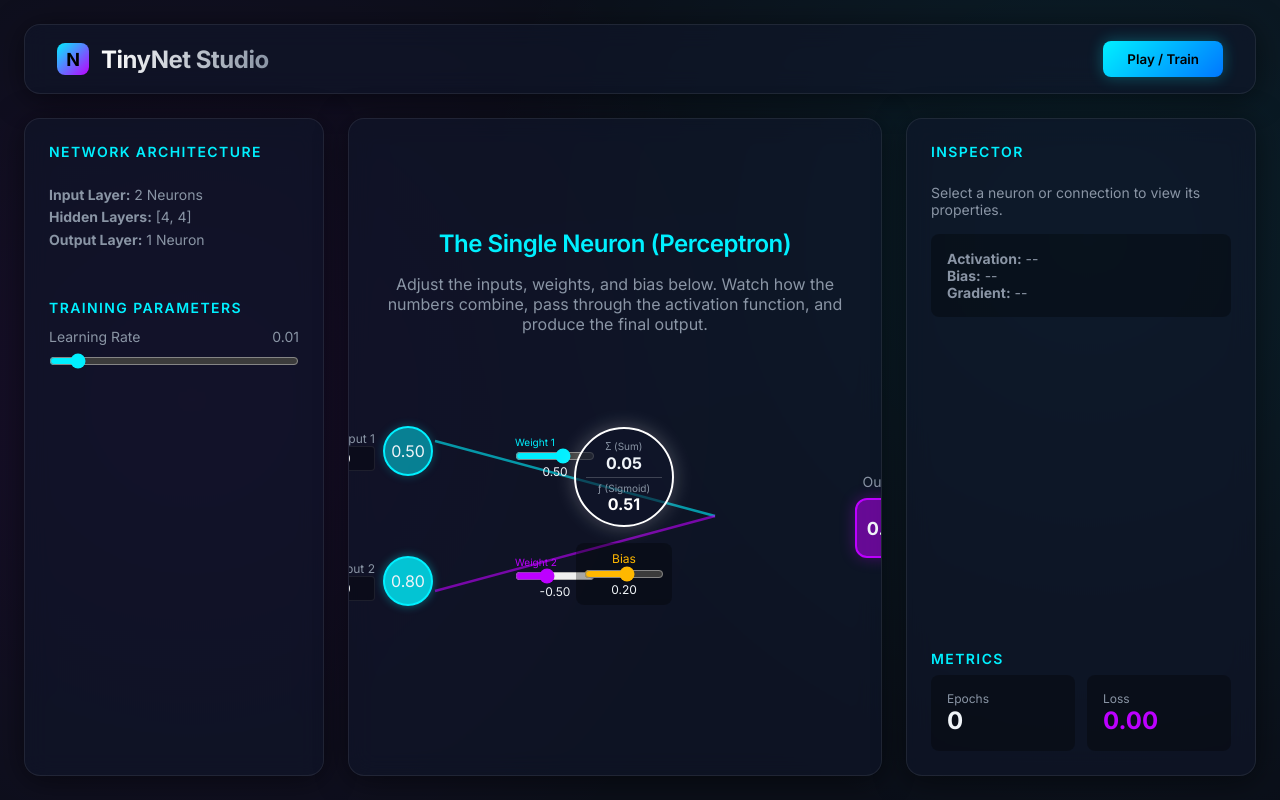
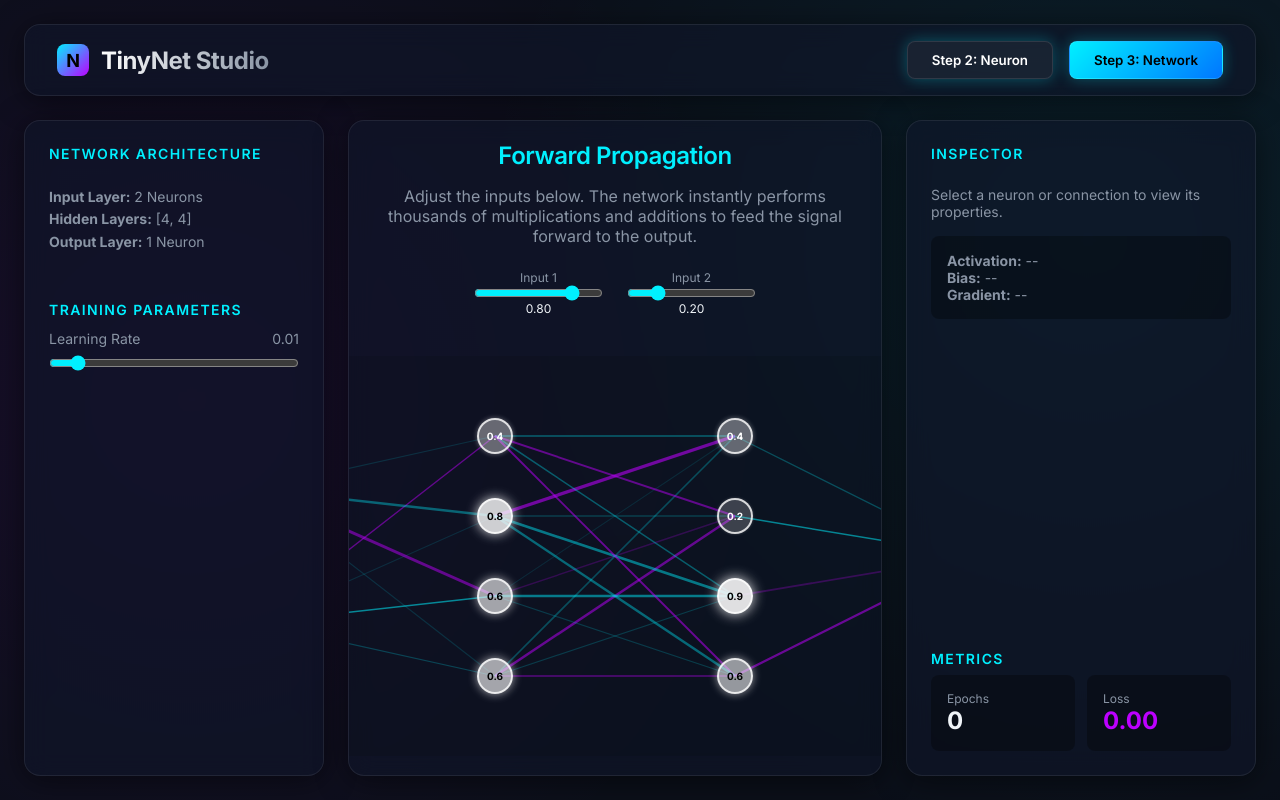
Before and after one commit to MatthewLavine/tinynet, a React (Vite) app: page / in a window 1280 px wide. Built offline with nearby package versions, Linux system fonts and the light colour scheme.

Commit message:
Step 3: Forward Propagation

```diff
--- a/src/App.tsx
+++ b/src/App.tsx
@@ -1,10 +1,12 @@
 import { useState } from 'react';
 import './App.css';
 import PerceptronVisualizer from './components/PerceptronVisualizer';
+import NetworkVisualizer from './components/NetworkVisualizer';
 
 function App() {
   const [learningRate, setLearningRate] = useState(0.01);
   const [epochs, setEpochs] = useState(0);
+  const [currentStep, setCurrentStep] = useState(3);
 
   return (
     <div className="app-container">
@@ -14,7 +16,24 @@ function App() {
           <h1 className="logo-text">TinyNet Studio</h1>
         </div>
         <div className="header-controls">
-          <button className="btn-primary">Play / Train</button>
+           <button
+             className="btn-primary"
+             style={{
+               background: currentStep === 2 ? 'linear-gradient(135deg, var(--accent-primary), #0077ff)' : 'rgba(255,255,255,0.05)',
+               color: currentStep === 2 ? '#000' : '#fff',
+               border: '1px solid rgba(255,255,255,0.1)'
+             }}
+             onClick={() => setCurrentStep(2)}
+           >Step 2: Neuron</button>
+           <button
+             className="btn-primary"
+             style={{
+               background: currentStep === 3 ? 'linear-gradient(135deg, var(--accent-primary), #0077ff)' : 'rgba(255,255,255,0.05)',
+               color: currentStep === 3 ? '#000' : '#fff',
+               border: '1px solid rgba(255,255,255,0.1)'
+             }}
+             onClick={() => setCurrentStep(3)}
+           >Step 3: Network</button>
         </div>
       </header>
 
@@ -52,7 +71,8 @@ function App() {
 
         {/* Center: Main Visualization Canvas */}
         <section className="canvas-container glass-panel">
-          <PerceptronVisualizer />
+          {currentStep === 2 && <PerceptronVisualizer />}
+          {currentStep === 3 && <NetworkVisualizer />}
         </section>
 
         {/* Right Sidebar: Inspector & Loss Data */}
--- /dev/null
+++ b/src/components/NetworkVisualizer.tsx
@@ -0,0 +1,145 @@
+import { useState, useMemo } from 'react';
+import { Network } from '../nn/Network';
+
+export default function NetworkVisualizer() {
+  const architecture = [2, 4, 4, 1];
+
+  // Create a stable network instance
+  const network = useMemo(() => new Network(architecture), []);
+
+  // Interactive inputs
+  const [inputs, setInputs] = useState<number[]>([0.8, 0.2]);
+
+  // Run forward propagation
+  const { activations } = network.forward(inputs);
+
+  // Layout calculations
+  const layerWidth = 800; // Total width for the graph
+  const layerHeight = 400; // Total height for the graph
+  const xOffset = layerWidth / (architecture.length - 1);
+
+  // Calculate coordinates for all nodes to draw connections easily
+  const nodePositions: { x: number; y: number; layerIdx: number; nodeIdx: number; activation: number }[][] = [];
+
+  architecture.forEach((layerSize, layerIdx) => {
+    const layerPositions = [];
+    // Calculate X coordinate based on layer index
+    // Keep some padding on left and right
+    const paddingX = 40;
+    const actualWidth = layerWidth - paddingX * 2;
+    const x = paddingX + (layerIdx * (actualWidth / (architecture.length - 1)));
+
+    const ySpacing = layerHeight / (layerSize + 1);
+
+    for (let i = 0; i < layerSize; i++) {
+      const y = (i + 1) * ySpacing;
+      layerPositions.push({
+        x,
+        y,
+        layerIdx,
+        nodeIdx: i,
+        activation: activations[layerIdx][i]
+      });
+    }
+    nodePositions.push(layerPositions);
+  });
+
+  return (
+    <div style={{ display: 'flex', flexDirection: 'column', alignItems: 'center', width: '100%', gap: '24px', padding: '16px' }}>
+      <h2 style={{ color: 'var(--accent-primary)', marginBottom: '-8px' }}>Forward Propagation</h2>
+      <p style={{ color: 'var(--text-secondary)', textAlign: 'center', maxWidth: '600px' }}>
+        Adjust the inputs below. The network instantly performs thousands of multiplications and additions to feed the signal forward to the output.
+      </p>
+
+      {/* Input Controls */}
+      <div style={{ display: 'flex', gap: '24px', marginBottom: '16px' }}>
+        {inputs.map((val, idx) => (
+          <div key={`input-ctrl-${idx}`} style={{ display: 'flex', flexDirection: 'column', alignItems: 'center' }}>
+            <span style={{ fontSize: '12px', color: 'var(--text-secondary)' }}>Input {idx + 1}</span>
+            <input
+              type="range" min="0" max="1" step="0.01"
+              value={val}
+              onChange={(e) => {
+                const newInputs = [...inputs];
+                newInputs[idx] = parseFloat(e.target.value);
+                setInputs(newInputs);
+              }}
+              style={{ accentColor: 'var(--accent-primary)' }}
+            />
+            <span style={{ fontSize: '12px' }}>{val.toFixed(2)}</span>
+          </div>
+        ))}
+      </div>
+
+      {/* Network Graph */}
+      <div style={{ position: 'relative', width: `${layerWidth}px`, height: `${layerHeight}px`, background: 'rgba(0,0,0,0.1)', borderRadius: '16px', overflow: 'hidden' }}>
+
+        {/* Draw connections (lines) first so they are behind nodes */}
+        <svg style={{ position: 'absolute', top: 0, left: 0, width: '100%', height: '100%', pointerEvents: 'none' }}>
+          {network.layers.map((layer, lIdx) => {
+            const currentLayerIdx = lIdx + 1;
+            const prevLayerIdx = lIdx;
+
+            return layer.neurons.map((neuron, nIdx) => {
+              const targetNode = nodePositions[currentLayerIdx][nIdx];
+
+              return neuron.weights.map((weight, wIdx) => {
+                const sourceNode = nodePositions[prevLayerIdx][wIdx];
+
+                // Color based on weight sign
+                const color = weight > 0 ? "var(--accent-primary)" : "var(--accent-secondary)";
+                // Opacity based on how strong the weight is
+                const opacity = Math.min(1, Math.abs(weight) * 0.5 + 0.1);
+                // Highlight line if signal is flowing through it (source activation * weight is large)
+                const signalStrength = Math.abs(sourceNode.activation * weight);
+                const strokeWidth = 1 + signalStrength * 3;
+
+                return (
+                  <line
+                    key={`line-${lIdx}-${nIdx}-${wIdx}`}
+                    x1={sourceNode.x} y1={sourceNode.y}
+                    x2={targetNode.x} y2={targetNode.y}
+                    stroke={color}
+                    strokeWidth={strokeWidth}
+                    opacity={opacity}
+                  />
+                );
+              });
+            });
+          })}
+        </svg>
+
+        {/* Draw Nodes */}
+        {nodePositions.map((layer, lIdx) => (
+          layer.map((node) => {
+            const isInput = lIdx === 0;
+            const isOutput = lIdx === architecture.length - 1;
+            const baseColor = isInput ? '0, 240, 255' : (isOutput ? '189, 0, 255' : '255, 255, 255');
+
+            return (
+              <div
+                key={`node-${node.layerIdx}-${node.nodeIdx}`}
+                style={{
+                  position: 'absolute',
+                  left: `${node.x}px`,
+                  top: `${node.y}px`,
+                  transform: 'translate(-50%, -50%)',
+                  width: '36px', height: '36px',
+                  borderRadius: '50%',
+                  background: `rgba(${baseColor}, ${Math.max(0.1, node.activation)})`,
+                  border: `2px solid rgba(${baseColor}, 0.8)`,
+                  display: 'flex', alignItems: 'center', justifyContent: 'center',
+                  fontSize: '10px', fontWeight: 'bold', color: node.activation > 0.5 ? '#000' : '#fff',
+                  boxShadow: `0 0 ${node.activation * 15}px rgba(${baseColor}, ${node.activation})`,
+                  zIndex: 10
+                }}
+              >
+                {node.activation.toFixed(1)}
+              </div>
+            );
+          })
+        ))}
+      </div>
+    </div>
+  );
+}
--- /dev/null
+++ b/src/nn/Network.ts
@@ -0,0 +1,51 @@
+import { Perceptron } from './Perceptron';
+
+export class Layer {
+  neurons: Perceptron[];
+
+  constructor(numNeurons: number, numInputsPerNeuron: number) {
+    this.neurons = Array.from({ length: numNeurons }, () => new Perceptron(numInputsPerNeuron));
+  }
+
+  // Calculate the outputs of all neurons in this layer
+  forward(inputs: number[]): number[] {
+    return this.neurons.map(neuron => neuron.forward(inputs).output);
+  }
+}
+
+export class Network {
+  layers: Layer[];
+  architecture: number[];
+
+  // e.g. [2, 4, 4, 1] -> 2 inputs, two hidden layers of 4, 1 output
+  constructor(layerSizes: number[]) {
+    this.architecture = layerSizes;
+    this.layers = [];
+
+    // The first element is the input layer size.
+    // Actual processing layers start from index 1.
+    for (let i = 1; i < layerSizes.length; i++) {
+      const numNeurons = layerSizes[i];
+      const numInputsPerNeuron = layerSizes[i - 1];
+      this.layers.push(new Layer(numNeurons, numInputsPerNeuron));
+    }
+  }
+
+  // Feed inputs through the entire network
+  forward(inputs: number[]): { activations: number[][] } {
+    if (inputs.length !== this.architecture[0]) {
+      throw new Error(`Expected ${this.architecture[0]} inputs but got ${inputs.length}`);
+    }
+
+    let currentActivations = [...inputs];
+    // We store activations for the input layer and all subsequent layers
+    const allActivations: number[][] = [currentActivations];
+
+    for (const layer of this.layers) {
+      currentActivations = layer.forward(currentActivations);
+      allActivations.push(currentActivations);
+    }
+
+    return { activations: allActivations };
+  }
+}
```
